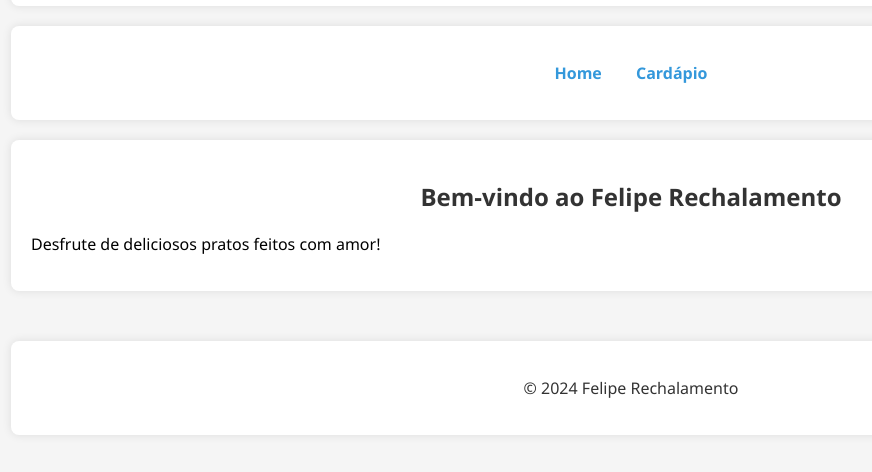
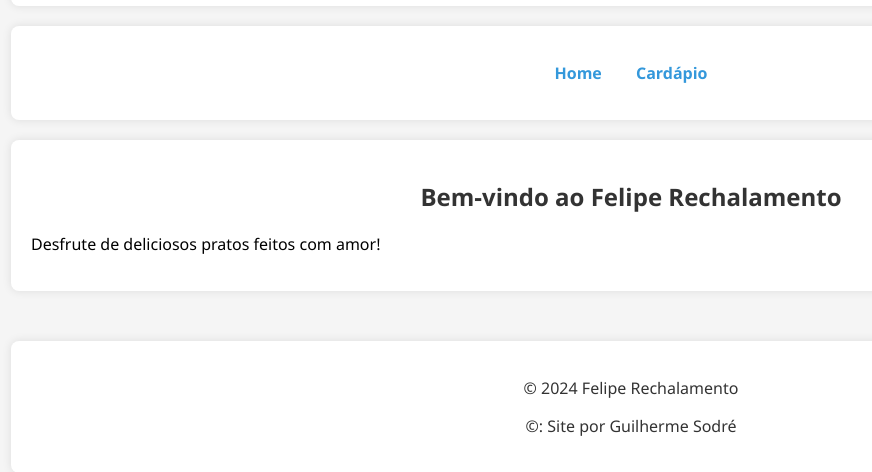
Before and after one commit to Feliperechalamento/feliperechalamento.github.io, a plain HTML site: page Index.html in a window 1280 px wide. Shown: the part 140-612 px from the top of the page, without its empty margins (9-881 px from the left). Drawn offline with Linux system fonts and the light colour scheme.

Commit message:
Update Index.html

```diff
--- a/Index.html
+++ b/Index.html
@@ -22,6 +22,7 @@
     </section>
     <footer>
         <p>&copy; 2024 Felipe Rechalamento</p>
+        <p>&copy: Site por Guilherme Sodré</p>
     </footer>
 </body>
 </html>
```
